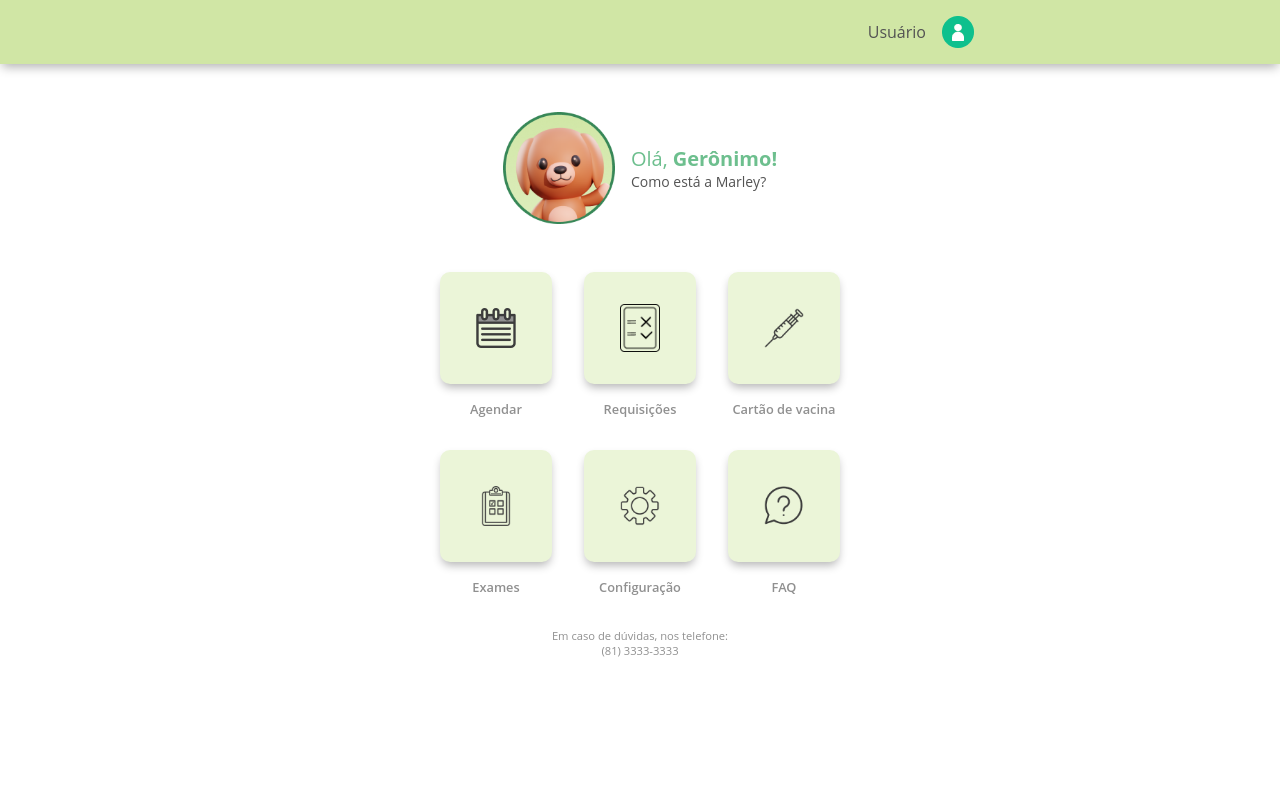
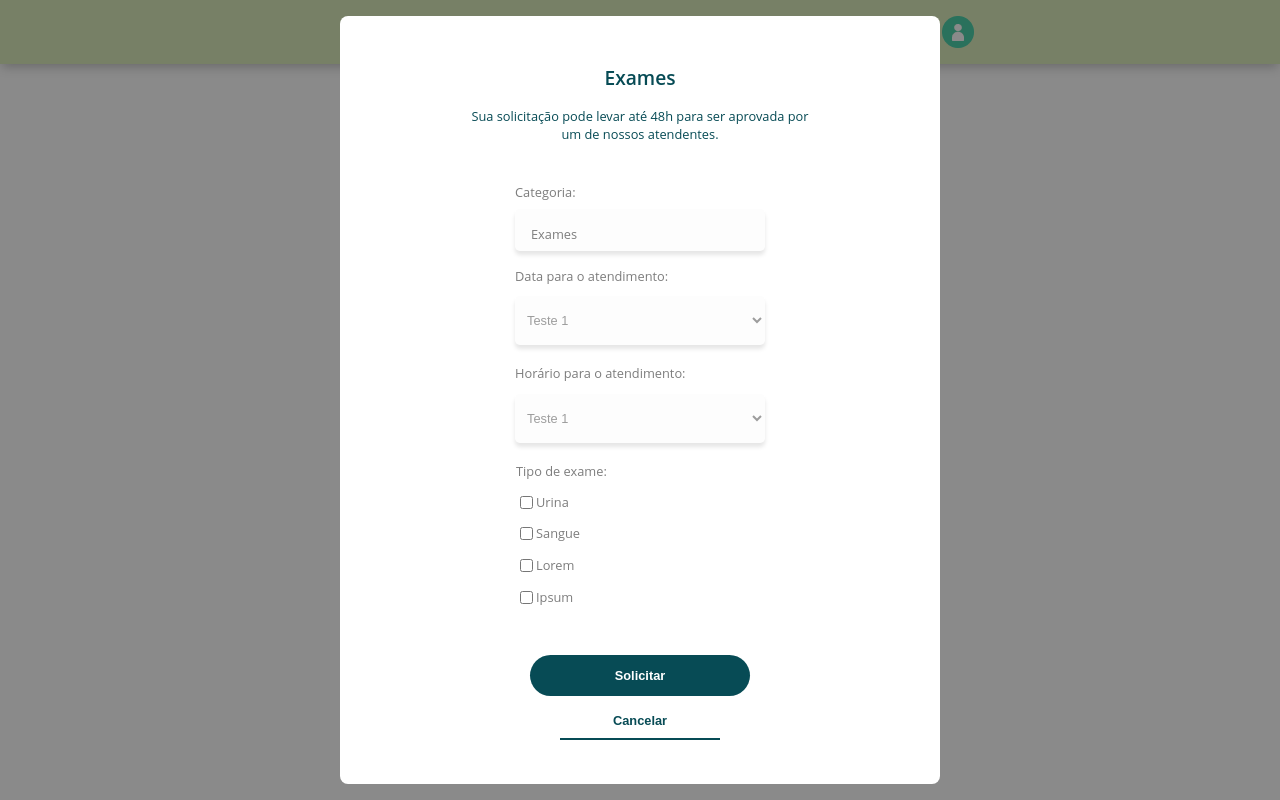
Before and after one commit to jorgelucasalm/petcare, a React (Create React App) app: page / in a window 1280 px wide. Built offline with nearby package versions, Linux system fonts and the light colour scheme; the HTML template or start-up script is replaced by a standard one.

Commit message:
feat: adiciona tela de agendamento de exames

```diff
--- a/src/App.js
+++ b/src/App.js
@@ -1,6 +1,8 @@
 import { ThemeProvider } from "styled-components";
 import Navbar from "./components/Navbar";
 import Home from "./pages/Home";
+import ExamSchedule from './pages/Categories/components/ExamSchedule'
+import ScheduleAppointment from './pages/Categories/components/AppointmentSchedule'
 
 import dog from "./assets/style/themes/dog";
 import cat from "./assets/style/themes/cat";
@@ -16,7 +18,7 @@ function App() {
   return (
     <ThemeProvider theme={theme}>
       <Navbar changeTheme={handleTheme} />
-      <Home />
+      <ExamSchedule />
     </ThemeProvider>
   );
 }
--- /dev/null
+++ b/src/pages/Categories/components/ExamSchedule/index.js
@@ -0,0 +1,81 @@
+import PrimaryButton from '../../../../components/PrimaryButton';
+import SecundaryButton from '../../../../components/SecundaryButton';
+import Dropdown from '../../../../components/Dropdown';
+
+import {
+  Container,
+  Card,
+  DropdownContent,
+  Id,
+  CheckContent,
+  Buttons,
+} from './style';
+
+function ExamSchedule() {
+  return (
+    <Container>
+      <Card>
+        <header>
+          <h2>Exames</h2>
+          <p>
+            Sua solicitação pode levar até 48h para ser aprovada por um de
+            nossos atendentes.
+          </p>
+        </header>
+
+        <DropdownContent>
+          <p>Categoria:</p>
+          <Id>
+            <p>Exames</p>
+          </Id>
+
+          <p>Data para o atendimento:</p>
+          <Dropdown>
+            <option>Teste 1</option>
+            <option>Teste 2</option>
+            <option>Teste 3</option>
+          </Dropdown>
+
+          <p>Horário para o atendimento:</p>
+          <Dropdown>
+            <option>Teste 1</option>
+            <option>Teste 2</option>
+            <option>Teste 3</option>
+          </Dropdown>
+        </DropdownContent>
+
+        {/* Condicional */}
+
+        <CheckContent>
+          <p>Tipo de exame:</p>
+          <div>
+            <input type={'checkbox'} id={'U'} name={'choice'} />
+            <label for={'U'}>Urina</label>
+          </div>
+
+          <div>
+            <input type={'checkbox'} id={'S'} name={'choice'} />
+            <label for={'S'}>Sangue</label>
+          </div>
+
+          <div>
+            <input type={'checkbox'} id={'L'} name={'choice'} />
+            <label for={'L'}>Lorem</label>
+          </div>
+
+          <div>
+            <input type={'checkbox'} id={'I'} name={'choice'} />
+            <label for={'I'}>Ipsum</label>
+          </div>
+        </CheckContent>
+
+        <Buttons>
+          <PrimaryButton color={''}>Solicitar</PrimaryButton>
+          <SecundaryButton color={''}>Cancelar</SecundaryButton>
+        </Buttons>
+      </Card>
+    </Container>
+  );
+}
+
+export default ExamSchedule;
--- /dev/null
+++ b/src/pages/Categories/components/ExamSchedule/style.js
@@ -0,0 +1,145 @@
+import styled from 'styled-components';
+
+export const Container = styled.div`
+  position: fixed;
+  display: flex;
+  flex-direction: column;
+  align-items: center;
+
+  background-color: #3c3c3c99;
+  padding: 0rem;
+  margin: 0;
+  inset: 0;
+  z-index: 9999;
+`;
+
+export const Card = styled.div`
+  margin: 1rem 0;
+  overflow-y: scroll;
+  overflow-x: hidden;
+
+  width: 100%;
+  min-width: 323px;
+  max-width: 600px;
+  height: 200vh;
+  background-color: #ffffff;
+  color: #074b55;
+  display: flex;
+  flex-direction: column;
+  align-items: center;
+  border-radius: 0.5rem;
+  gap: 1rem;
+  padding: 2rem 0rem;
+
+  &::-webkit-scrollbar {
+    width: 12px;
+    border-radius: 16px;
+  }
+
+  &::-webkit-scrollbar-track {
+    background: #ffffff;
+    border-radius: 16px;
+  }
+
+  &::-webkit-scrollbar-thumb {
+    background-color: rgba(138, 195, 203, 0.56);
+    border-radius: 20px;
+    border: 3px solid #ffffff;
+  }
+
+  header {
+    display: flex;
+    flex-direction: column;
+    align-items: center;
+    justify-content: center;
+
+    gap: 0.5rem;
+    padding: 1rem;
+    padding-bottom: 0;
+
+    h2 {
+      font-size: 1.2rem;
+      font-weight: 600;
+    }
+
+    p {
+      font-size: 0.8rem;
+      text-align: center;
+      padding: 0.5rem;
+      max-width: 360px;
+    }
+  }
+
+  @media (max-width: 700px) {
+    margin: 0;
+  }
+`;
+
+export const DropdownContent = styled.div`
+  display: flex;
+  flex-direction: column;
+
+  max-width: 280px;
+  min-width: 250px;
+
+  p {
+    display: flex;
+    flex-direction: column;
+    gap: 1.5rem;
+    font-size: 0.8rem;
+    font-weight: 500;
+    color: #7d7d7d;
+
+    padding: 1rem 0rem 0.5rem;
+  }
+`;
+
+export const Id = styled.div`
+  display: flex;
+  align-items: center;
+  width: 100%;
+  color: #b4b4b4;
+  border-radius: 1rem;
+  max-width: 280px;
+  min-width: 250px;
+  padding: 0 1rem;
+  background-color: #fdfdfd;
+  box-shadow: 0px 4px 4px rgba(0, 0, 0, 0.1);
+  border-radius: 0.3rem;
+  font-size: 0.8rem;
+
+  p {
+    font-weight: 400;
+  }
+
+  &:hover {
+    background: #efefef;
+  }
+`;
+
+export const CheckContent = styled.div`
+  width: 280px;
+  display: flex;
+  flex-direction: column;
+  padding: 0 1rem;
+  gap: 0.8rem;
+  font-size: 0.8rem;
+  font-weight: 500;
+  color: #7d7d7d;
+
+  div {
+    display: flex;
+    flex-direction: row;
+  }
+
+  input {
+    size: 1rem;
+  }
+`;
+
+export const Buttons = styled.div`
+  display: flex;
+  flex-direction: column;
+  align-items: center;
+  padding: 1.5rem;
+`;
```
